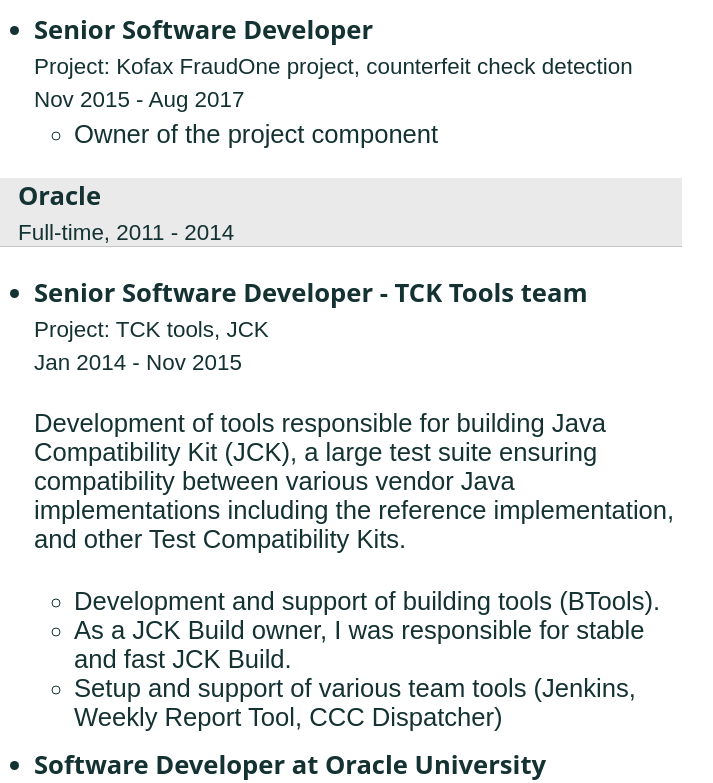
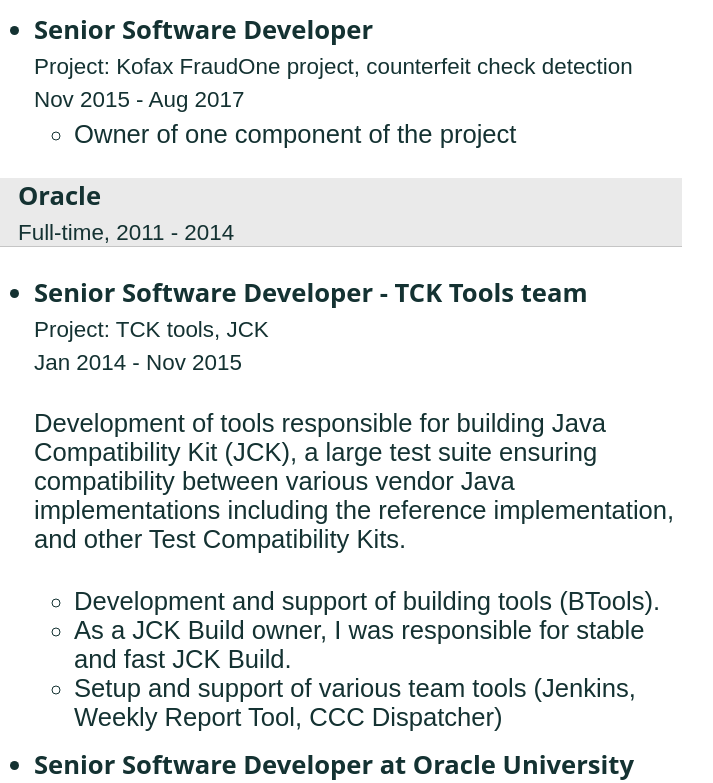
Before and after one commit to DmitryLepekhin/dmitrylepekhin.github.io, a plain HTML site: page index.html in a window 1280 px wide. Shown: the part 1897-2680 px from the top of the page, 366-1079 px from the left. Drawn offline with Linux system fonts and the light colour scheme.

Commit message:
small text fix

```diff
--- a/index.html
+++ b/index.html
@@ -130,7 +130,7 @@
                                     <span class="text-sm caption-decor">Project: Kofax FraudOne project, counterfeit check detection</span>
                                     <span class="text-sm caption-decor">Nov 2015 - Aug 2017</span>
                                     <ul class="text-md">
-                                        <li>Owner of the project component</li>
+                                        <li>Owner of one component of the project</li>
                                     </ul>
                                 </div>
                             </li>
@@ -165,7 +165,7 @@
                         </li>
                         <li class="position-row">
                             <div class="company-title-row">
-                                <span class="position-title-name">Software Developer at Oracle University</span>
+                                <span class="position-title-name">Senior Software Developer at Oracle University</span>
                                 <span class="text-sm caption-decor">Project: Oracle University DW and BI</span>
                                 <span class="text-sm caption-decor">Feb 2011 - Jan, 2014</span>
                                 <p class="text-md">
```
